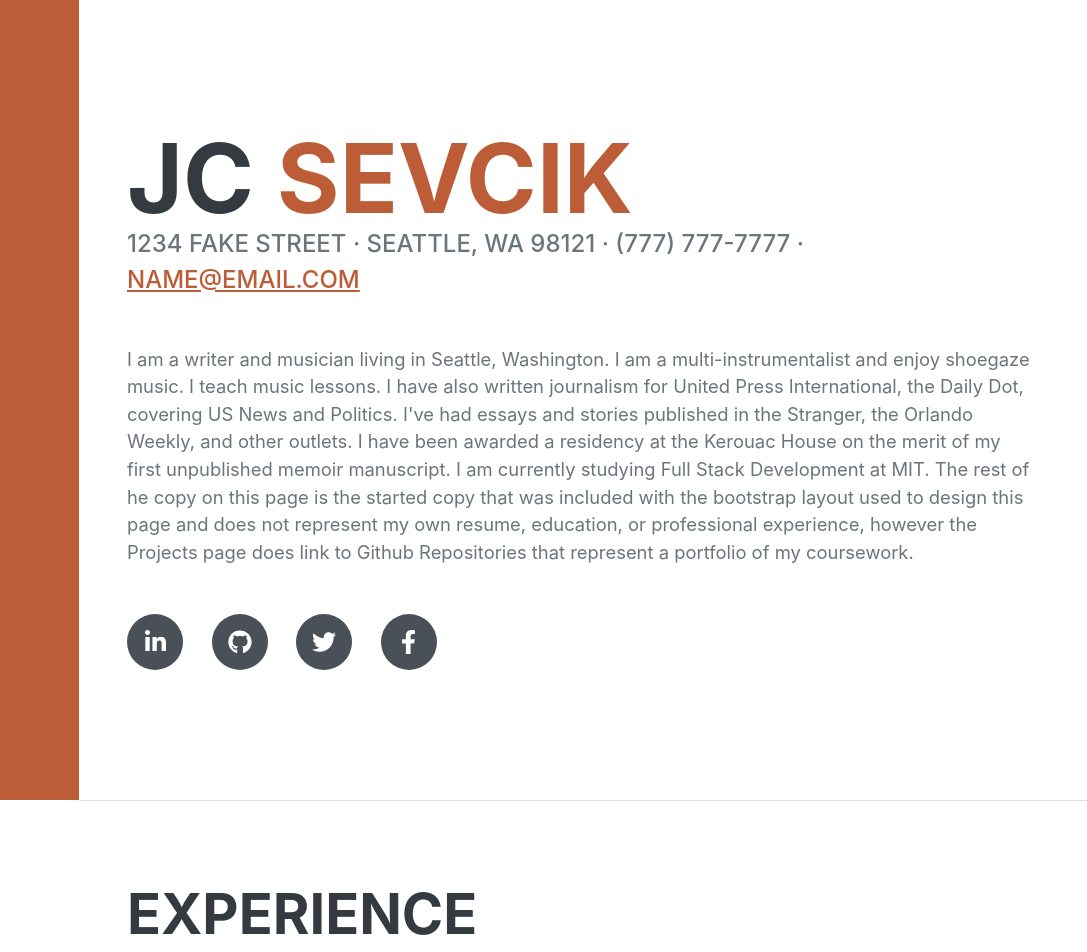
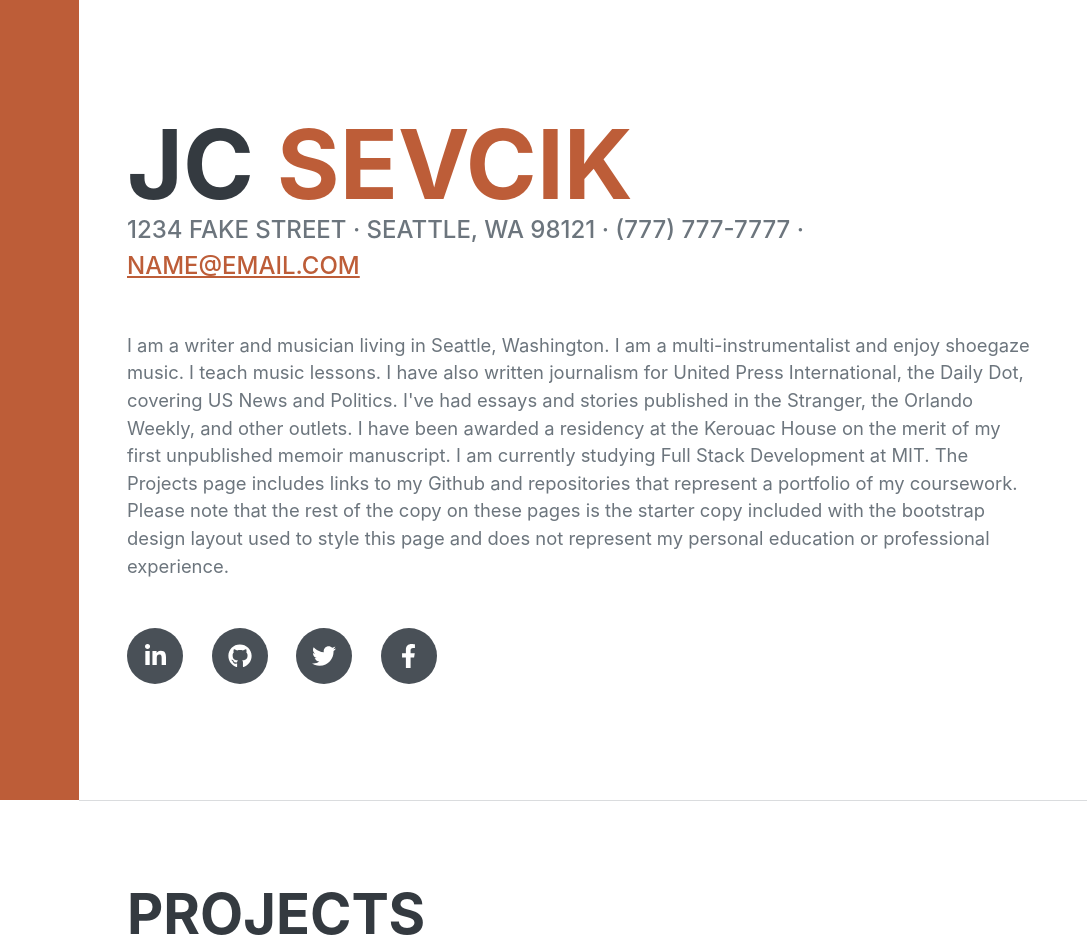
Before and after one commit to JCS777/JCS777.github.io, a plain HTML site: page index.html in a window 1280 px wide. Shown: the top 952 px of the page, 193-1280 px from the left. Drawn offline with nearby package versions, Linux system fonts and the light colour scheme; a web font is replaced by a local one.

Commit message:
Update index.html

```diff
--- a/index.html
+++ b/index.html
@@ -37,7 +37,7 @@
         <!-- Page Content-->
         <div class="container-fluid p-0">
             <!-- About-->
-            <section class="resume-section" id="about">
+            <section class="resume-section" id="Bio">
                 <div class="resume-section-content">
                     <h1 class="mb-0">
                         JC
@@ -47,20 +47,20 @@
                         1234 Fake Street · Seattle, WA 98121 · (777) 777-7777 ·
                         <a href="mailto:name@email.com">name@email.com</a>
                     </div>
-                    <p class="lead mb-5">I am a writer and musician living in Seattle, Washington. I am a multi-instrumentalist and enjoy shoegaze music. I teach music lessons. I have also written journalism for United Press International, the Daily Dot, covering US News and Politics. I've had essays and stories published in the Stranger, the Orlando Weekly, and other outlets. I have been awarded a residency at the Kerouac House on the merit of my first unpublished memoir manuscript. I am currently studying Full Stack Development at MIT. The rest of he copy on this page is the started copy that was included with the bootstrap layout used to design this page and does not represent my own resume, education, or professional experience, however the Projects page does link to Github Repositories that represent a portfolio of my coursework.</p>
+                    <p class="lead mb-5">I am a writer and musician living in Seattle, Washington. I am a multi-instrumentalist and enjoy shoegaze music. I teach music lessons. I have also written journalism for United Press International, the Daily Dot, covering US News and Politics. I've had essays and stories published in the Stranger, the Orlando Weekly, and other outlets. I have been awarded a residency at the Kerouac House on the merit of my first unpublished memoir manuscript. I am currently studying Full Stack Development at MIT. The Projects page includes links to my Github and repositories that represent a portfolio of my coursework. Please note that the rest of the copy on these pages is the starter copy included with the bootstrap design layout used to style this page and does not represent my personal education or professional experience.</p>
                     <div class="social-icons">
-                        <a class="social-icon" href="#!"><i class="fab fa-linkedin-in"></i></a>
-                        <a class="social-icon" href="#!"><i class="fab fa-github"></i></a>
+                        <a class="social-icon" href="https://www.linkedin.com/in/jc-burner-847b28228/"><i class="fab fa-linkedin-in"></i></a>
+                        <a class="social-icon" href="https://github.com/JCS777"><i class="fab fa-github"></i></a>
                         <a class="social-icon" href="#!"><i class="fab fa-twitter"></i></a>
                         <a class="social-icon" href="#!"><i class="fab fa-facebook-f"></i></a>
                     </div>
                 </div>
             </section>
             <hr class="m-0" />
-            <!-- Experience-->
+            <!-- Projects-->
             <section class="resume-section" id="experience">
                 <div class="resume-section-content">
-                    <h2 class="mb-5">Experience</h2>
+                    <h2 class="mb-5">Projects</h2>
                     <div class="d-flex flex-column flex-md-row justify-content-between mb-5">
                         <div class="flex-grow-1">
                             <h3 class="mb-0">Senior Web Developer</h3>
```
